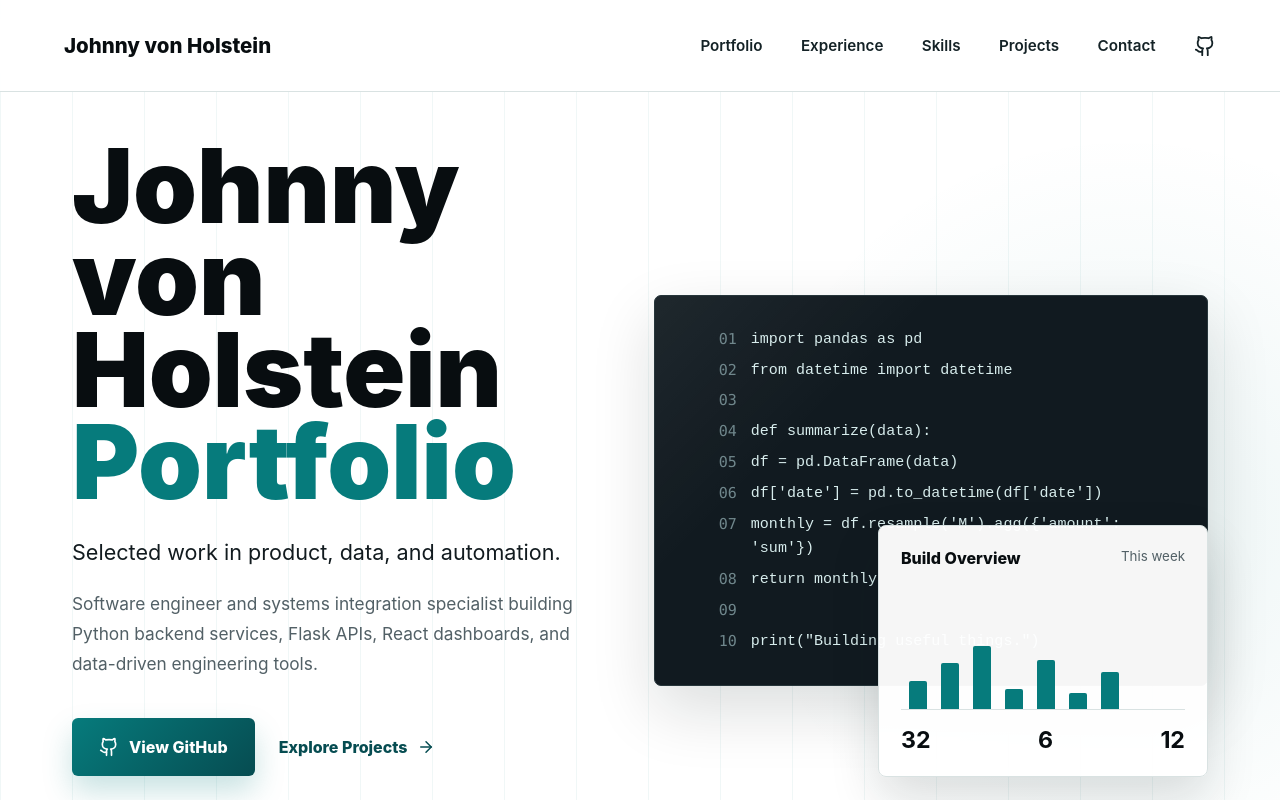
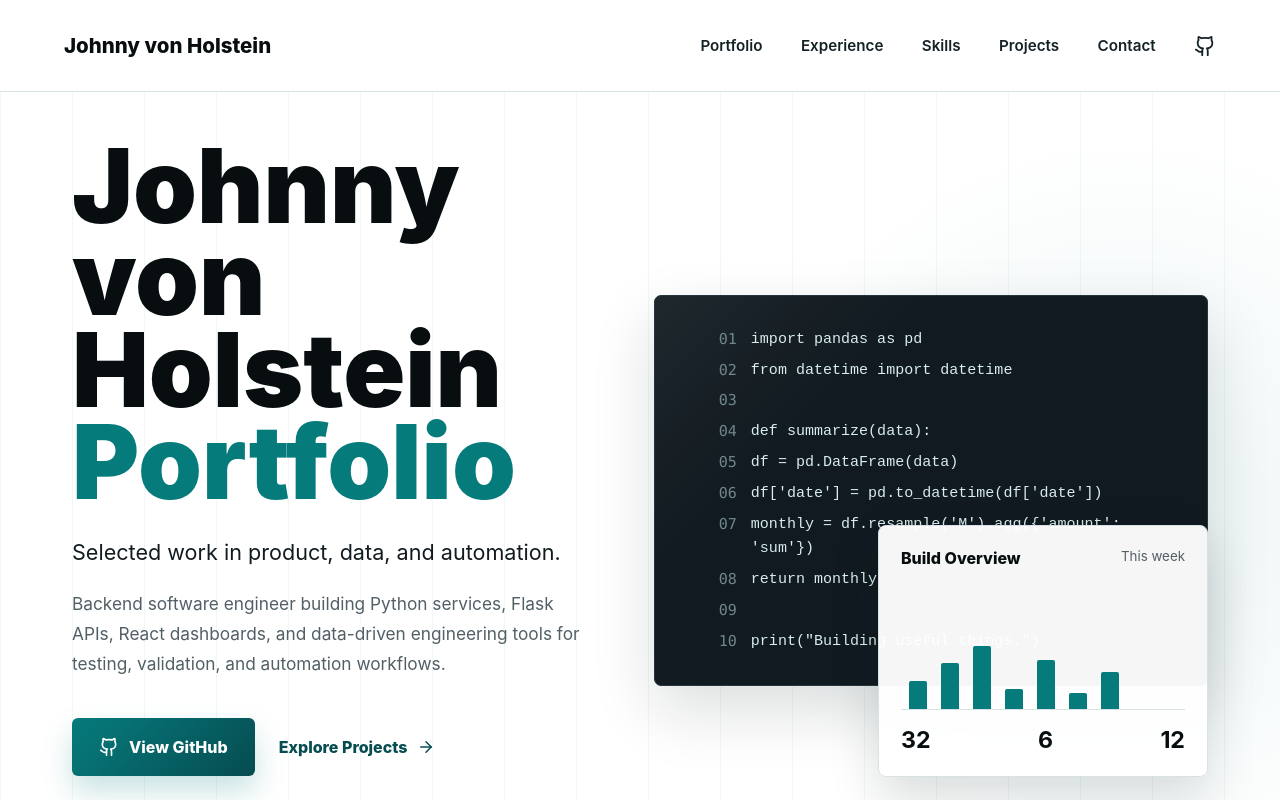
Before and after one commit to JohnnyvonH/johnny-von-holstein-portfolio, a React (Vite) app: page / in a window 1280 px wide. Shown: the top 800 px of the page. Built offline with nearby package versions, Linux system fonts and the light colour scheme.

Commit message:
Align portfolio positioning
Update the portfolio hero and footer copy to match the refreshed backend software engineer CV positioning.

```diff
--- a/src/main.jsx
+++ b/src/main.jsx
@@ -161,8 +161,8 @@ function App() {
           </h1>
           <p className="lead">Selected work in product, data, and automation.</p>
           <p className="intro">
-            Software engineer and systems integration specialist building Python backend services,
-            Flask APIs, React dashboards, and data-driven engineering tools.
+            Backend software engineer building Python services, Flask APIs, React dashboards, and
+            data-driven engineering tools for testing, validation, and automation workflows.
           </p>
           <div className="hero-actions">
             <a className="button primary" href="https://github.com/JohnnyvonH" target="_blank" rel="noreferrer">
@@ -225,11 +225,11 @@ function App() {
       <footer className="footer" id="contact">
         <div>
           <h2>Let's connect.</h2>
-          <p>Remote / Warwickshire, UK. Open to high-impact engineering roles and collaboration.</p>
+          <p>Warwickshire, UK. Open to remote, hybrid, and MENA-based engineering roles.</p>
         </div>
         <address>
           <a href="mailto:johnnyvonh@gmail.com"><Mail size={18} /> johnnyvonh@gmail.com</a>
-          <span><MapPin size={18} /> Remote / Warwickshire, UK</span>
+          <span><MapPin size={18} /> Warwickshire, UK / Remote</span>
           <a href="https://www.linkedin.com/in/johnny-v-330a45b2" target="_blank" rel="noreferrer"><Linkedin size={18} /> LinkedIn</a>
           <a href="https://github.com/JohnnyvonH" target="_blank" rel="noreferrer"><Github size={18} /> GitHub</a>
           <a
```
